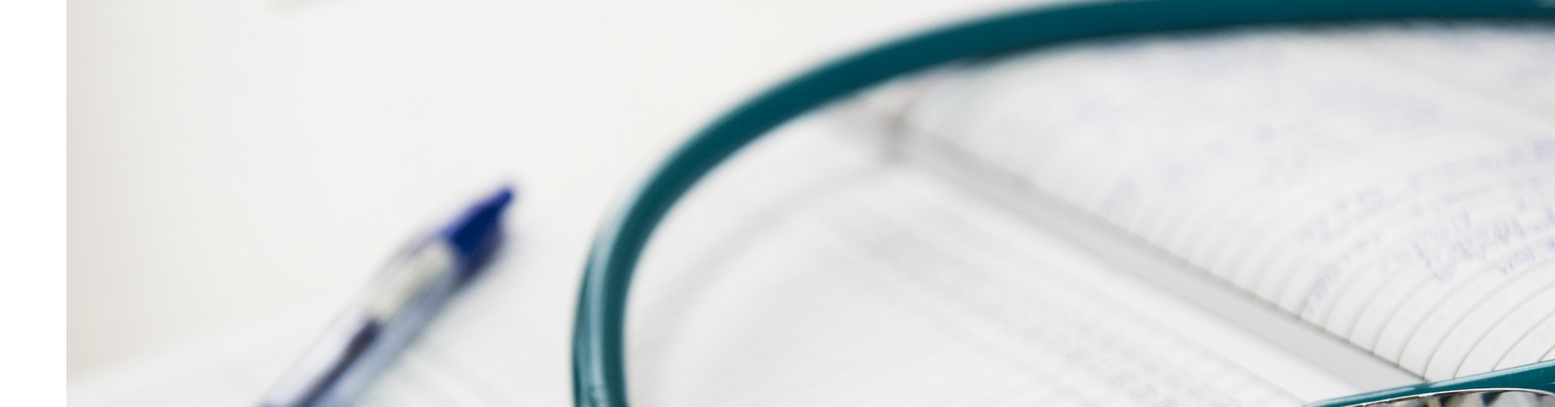
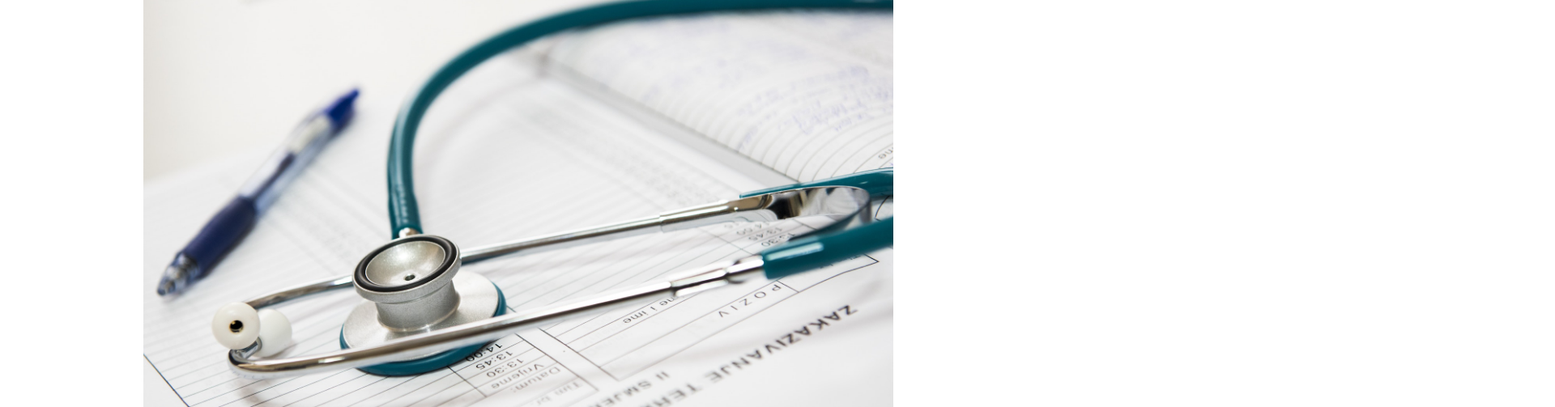
Before and after one commit to Coding-MS/practice-repo, a plain HTML site: page equipment.html in a window 1280 px wide. Shown: the part 113-616 px from the top of the page at 81% size, 1920 px wide, since content can reach past the window. Drawn offline with nearby package versions, Linux system fonts and the light colour scheme.

Commit message:
adjusted image size on equipment.html

```diff
--- a/equipment.html
+++ b/equipment.html
@@ -21,9 +21,9 @@
     </nav>
 
     <section class="container">
-        <div class="row vh-100">
-            <div class="col-10">
-                <img src="assets/images/pexels-pixabay-40568.jpg" alt="the ol' heart listener">
+        <div class="row h-25">
+            <div class="col-10 mx-auto">
+                <img class="img-fluid" src="assets/images/pexels-pixabay-40568.jpg" alt="the ol' heart listener">
             </div>
         </div>
     </section>
```
